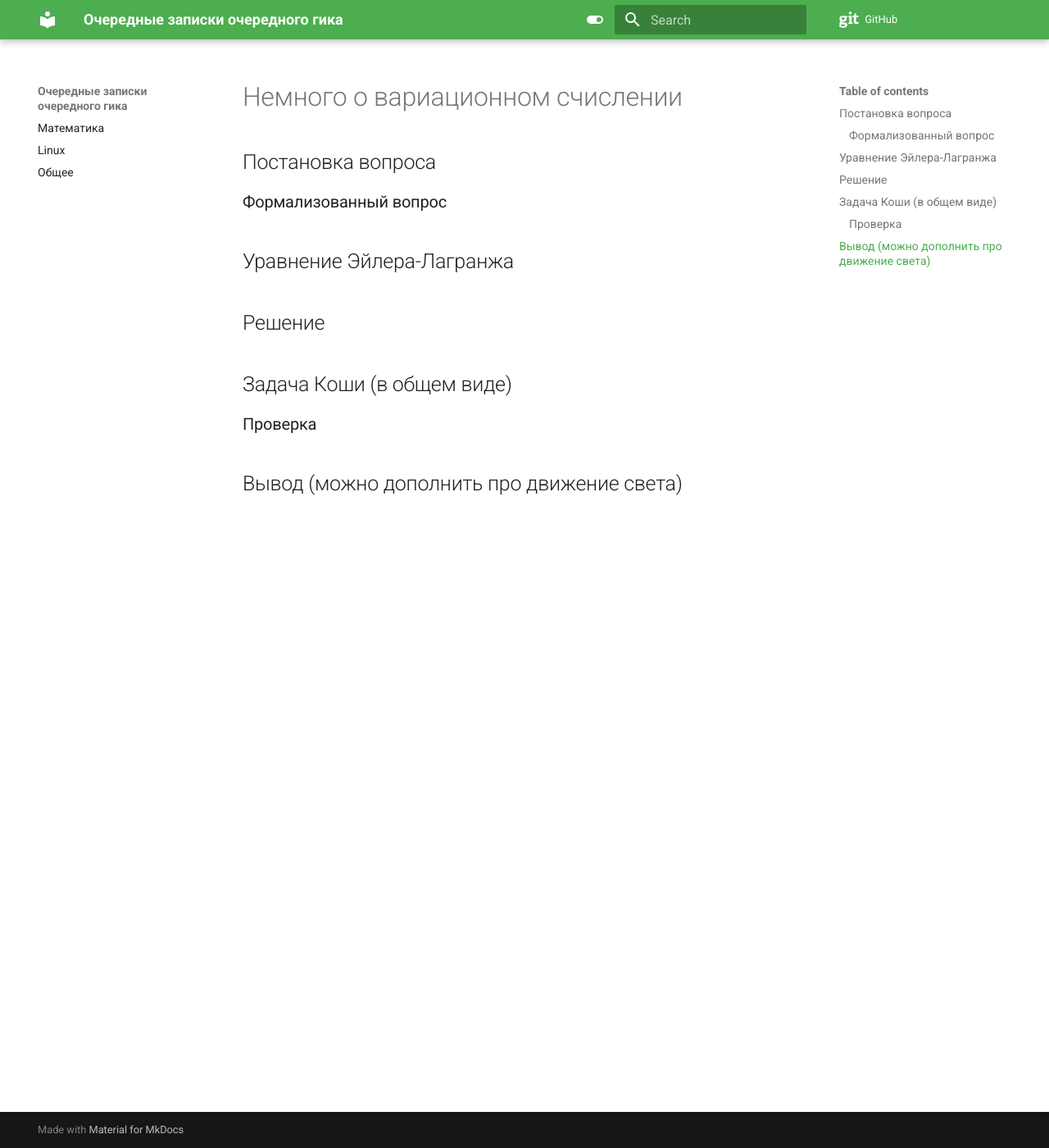
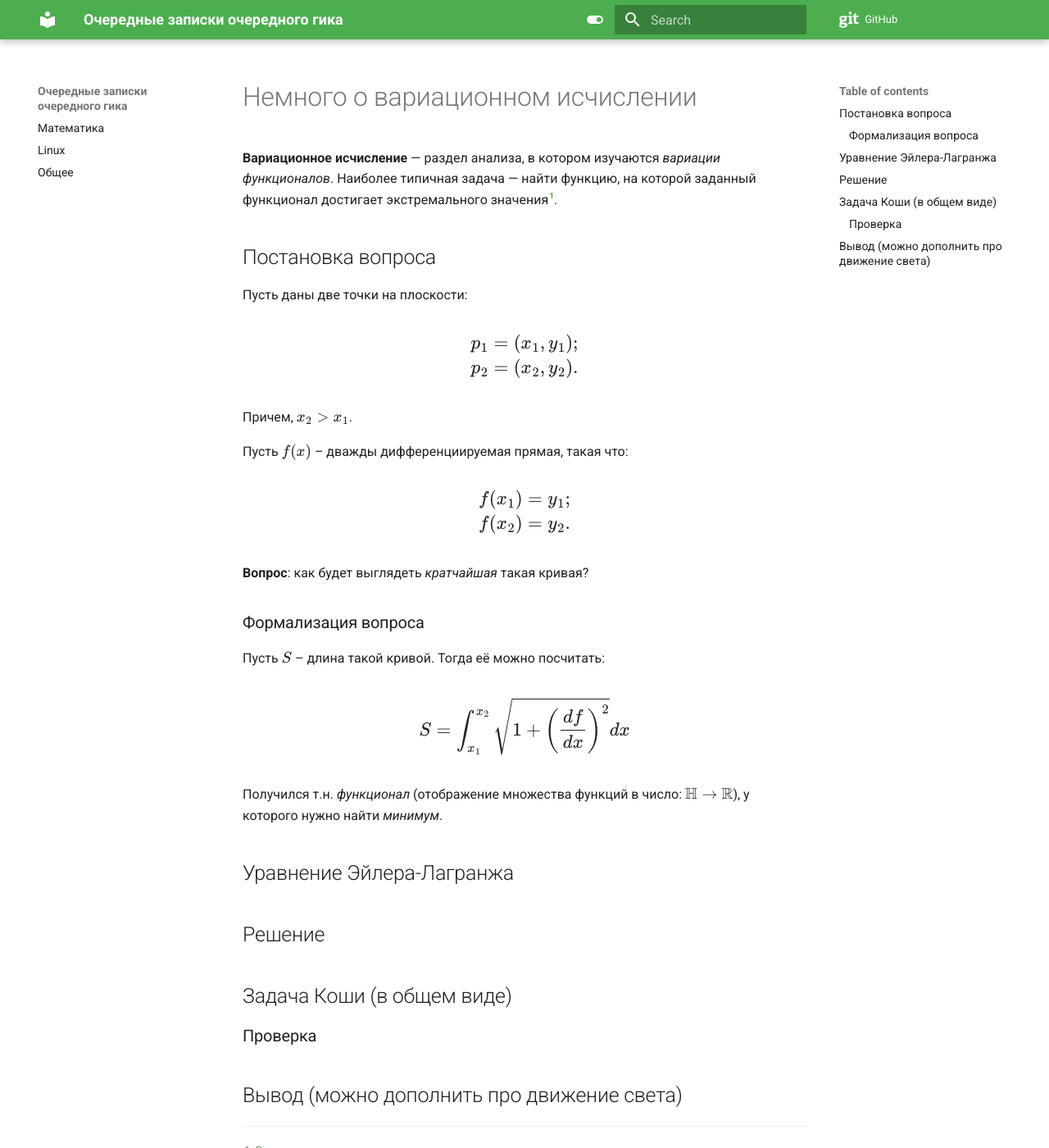
Before and after one commit to rustbas/blog, an MkDocs documentation site: the page built from docs/maths/shortest-curve.md, in a window 1280 px wide and 1400 px high. Shown: the whole window at 82% size. Built offline with MkDocs 1.6.1 and Material for MkDocs 9.7.7, drawn with Linux system fonts in a browser that asks for light colours; comment, search, counter and statistics services are not loaded.

Commit message:
add description

```diff
--- a/docs/maths/shortest-curve.md
+++ b/docs/maths/shortest-curve.md
@@ -1,8 +1,47 @@
-# Немного о вариационном счислении
+# Немного о вариационном исчислении
+
+**Вариационное исчисление** — раздел анализа, в котором изучаются *вариации
+функционалов*. Наиболее типичная задача — найти функцию, на которой заданный
+функционал достигает экстремального значения[^1].
 
 ## Постановка вопроса
 
-### Формализованный вопрос
+Пусть даны две точки на плоскости:
+
+$$\large
+\begin{split}
+p_1 = (x_1, y_1); \\
+p_2 = (x_2, y_2).
+\end{split}
+$$
+
+Причем, $x_2 > x_1$.
+
+Пусть $f(x)$ – дважды дифференциируемая прямая, такая что:
+
+$$\large
+\begin{split}
+f(x_1) = y_1; \\
+f(x_2) = y_2.
+\end{split}
+$$
+
+**Вопрос**: как будет выглядеть *кратчайшая* такая кривая?
+
+### Формализация вопроса
+
+Пусть $S$ – длина такой кривой. Тогда её можно посчитать:
+
+$$\large
+S = \int_{x_1}^{x_2} \sqrt{
+    1 + \left(
+        \frac{df}{dx}
+    \right)^2
+} dx
+$$
+
+Получился т.н. *функционал* (отображение множества функций в число: $\mathbb{H}
+\rightarrow \mathbb{R}$), у которого нужно найти *минимум*.
 
 ## Уравнение Эйлера-Лагранжа
 
@@ -13,3 +52,6 @@
 ### Проверка
 
 ## Вывод (можно дополнить про движение света)
+
+
+[^1]: [Википедия](https://ru.wikipedia.org/wiki/%D0%92%D0%B0%D1%80%D0%B8%D0%B0%D1%86%D0%B8%D0%BE%D0%BD%D0%BD%D0%BE%D0%B5_%D0%B8%D1%81%D1%87%D0%B8%D1%81%D0%BB%D0%B5%D0%BD%D0%B8%D0%B5)
```
